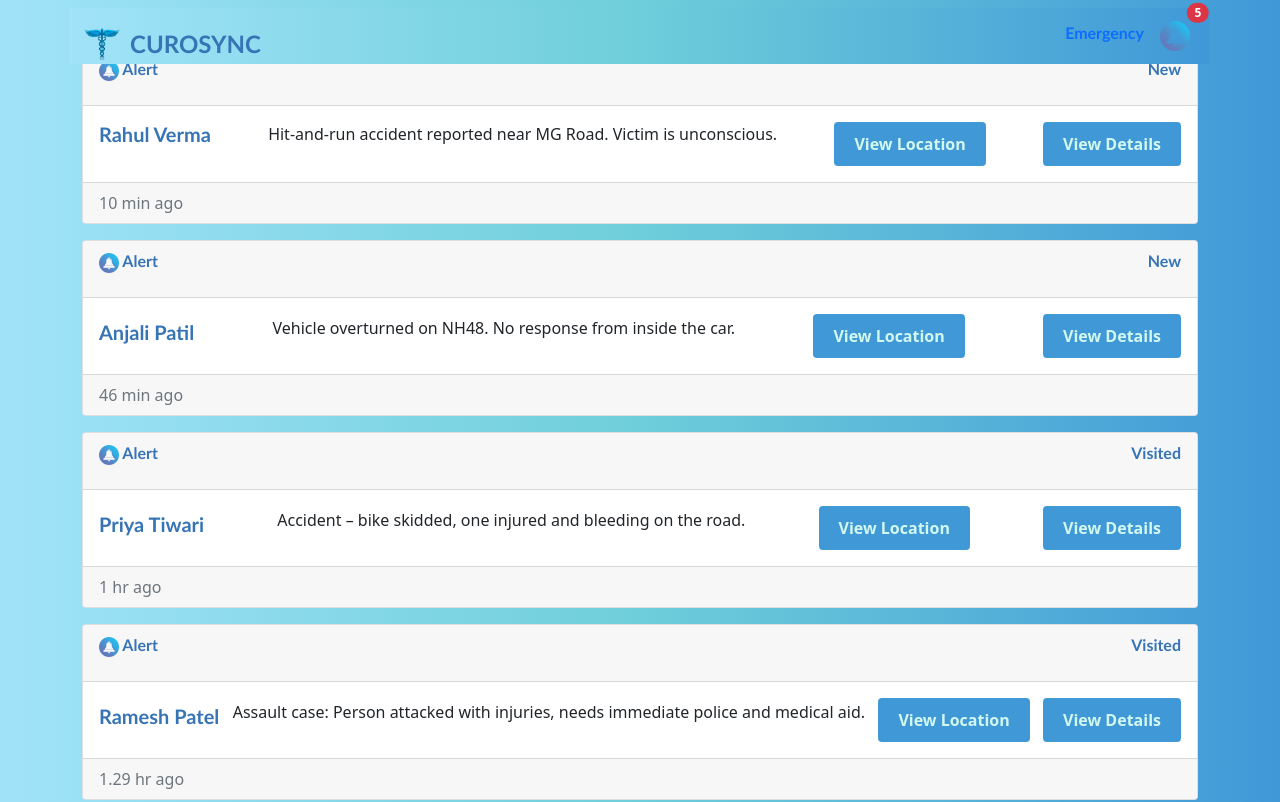
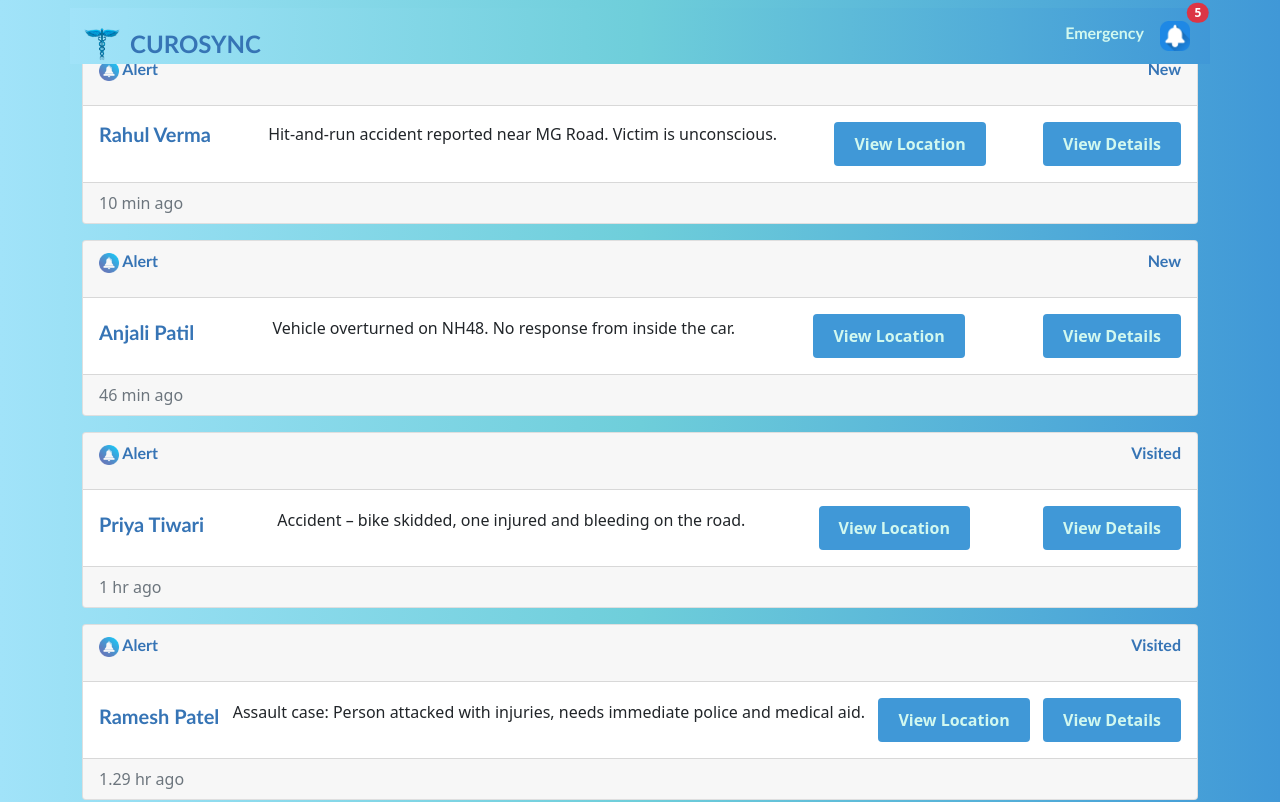
Before and after one commit to patilrutuja23/CuroSync, a plain HTML site: page curosync/police.html in a window 1280 px wide. Shown: the top 802 px of the page. Drawn offline with nearby package versions, Linux system fonts and the light colour scheme.

Commit message:
Update police.html

```diff
--- a/curosync/police.html
+++ b/curosync/police.html
@@ -43,7 +43,7 @@
           >
             <ul class="navbar-nav">
               <li class="nav-item">
-                <a class="nav-link custom-text2 fw-bold" href="#">Emergency</a>
+                <a class="nav-link custom-text3 fw-bold" href="#">Emergency</a>
               </li>
               <li class="nav-item dropdown">
                 <a
@@ -54,7 +54,7 @@
                   data-bs-toggle="dropdown"
                   aria-expanded="false"
                 >
-                  <img src="bell.png" height="30" alt="Notifications" />
+                  <img src="bell1.png" height="30" alt="Notifications" class="custom-img"/>
                   <span
                     class="position-absolute top-0 start-100 translate-middle badge rounded-pill bg-danger"
                   >
```
